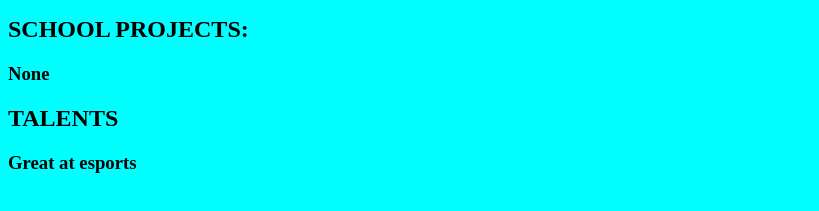
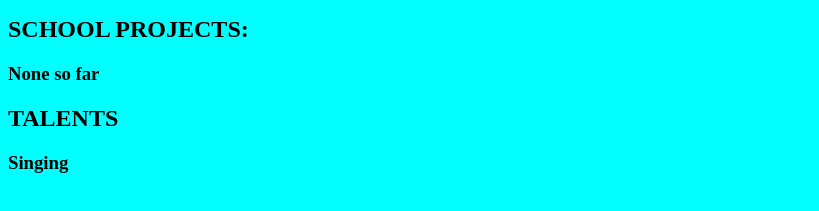
Before and after one commit to Lubanan/Lubanan.github.io, a plain HTML site: page index.html in a window 1280 px wide. Shown: the part 297-508 px from the top of the page, without its empty margins (0-819 px from the left). Drawn offline with Linux system fonts and the light colour scheme.

Commit message:
Update index.html

```diff
--- a/index.html
+++ b/index.html
@@ -14,8 +14,8 @@
     <h2>FAVORITES: </h2>
     <h3>Playing Online Games and Watching anime.</h3>
     <h2>SCHOOL PROJECTS:</h2>
-    <h3>None</h3>
+    <h3>None so far</h3>
     <h2>TALENTS</h2>
-    <h3>Great at esports</h3>
+    <h3>Singing</h3>
 </body>
 </html>
```
